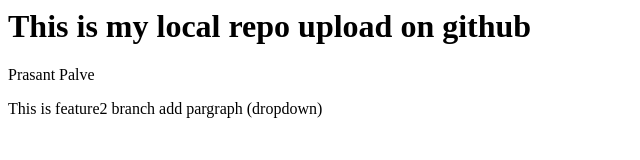
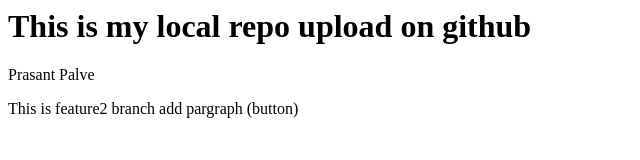
Before and after one commit to PrashantPalve01/LocalRepoLearn, a plain HTML site: page index.html in a window 1280 px wide. Shown: the full height of the page, 0-640 px from the left. Drawn offline with Linux system fonts and the light colour scheme.

Commit message:
Reopen Vs

```diff
--- a/index.html
+++ b/index.html
@@ -1,3 +1,3 @@
 <h1>This is my local repo upload on github</h1>
 <p>Prasant Palve</p>
-<p>This is feature2 branch add pargraph (dropdown)</p>
+<p>This is feature2 branch add pargraph (button)</p>
```
